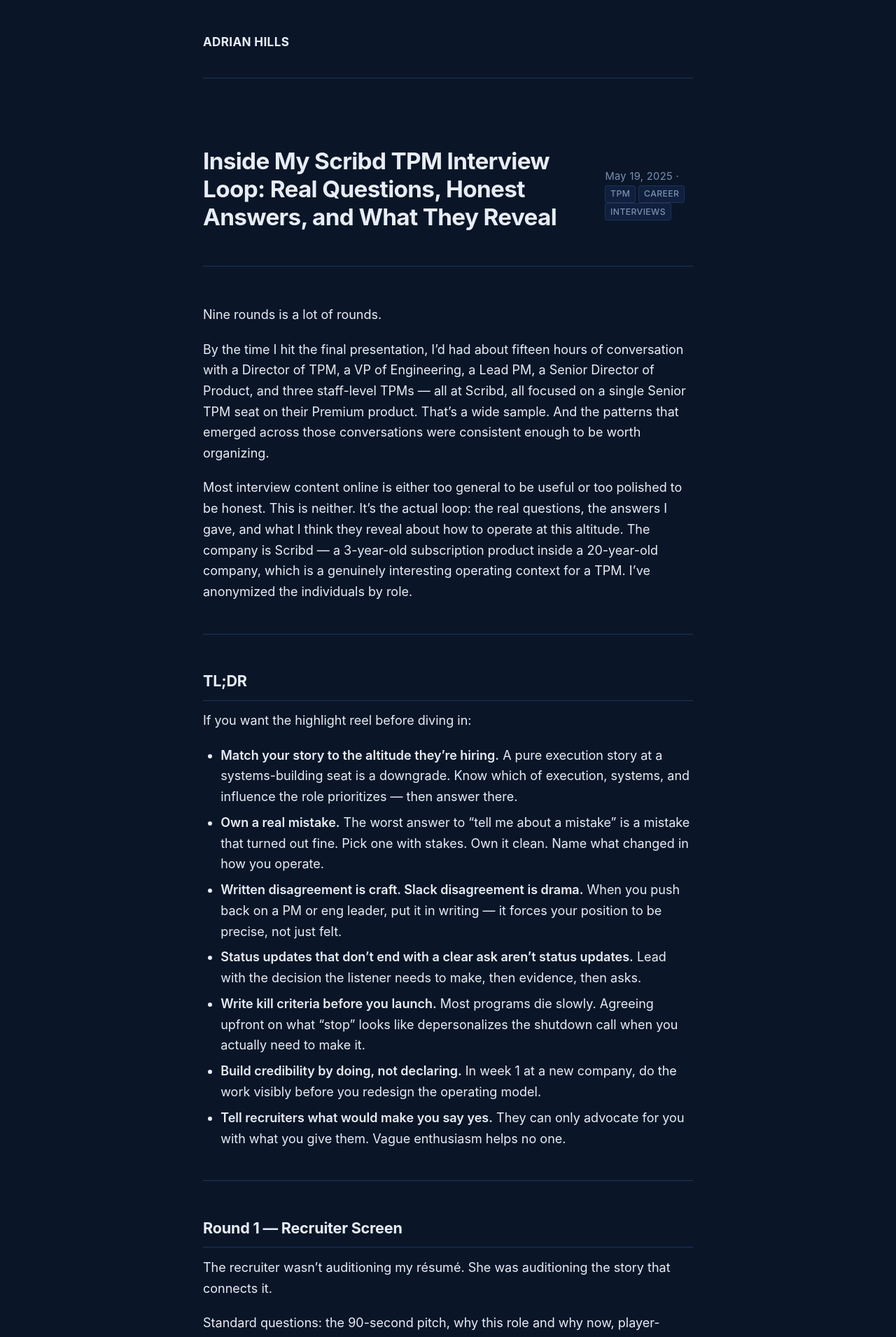
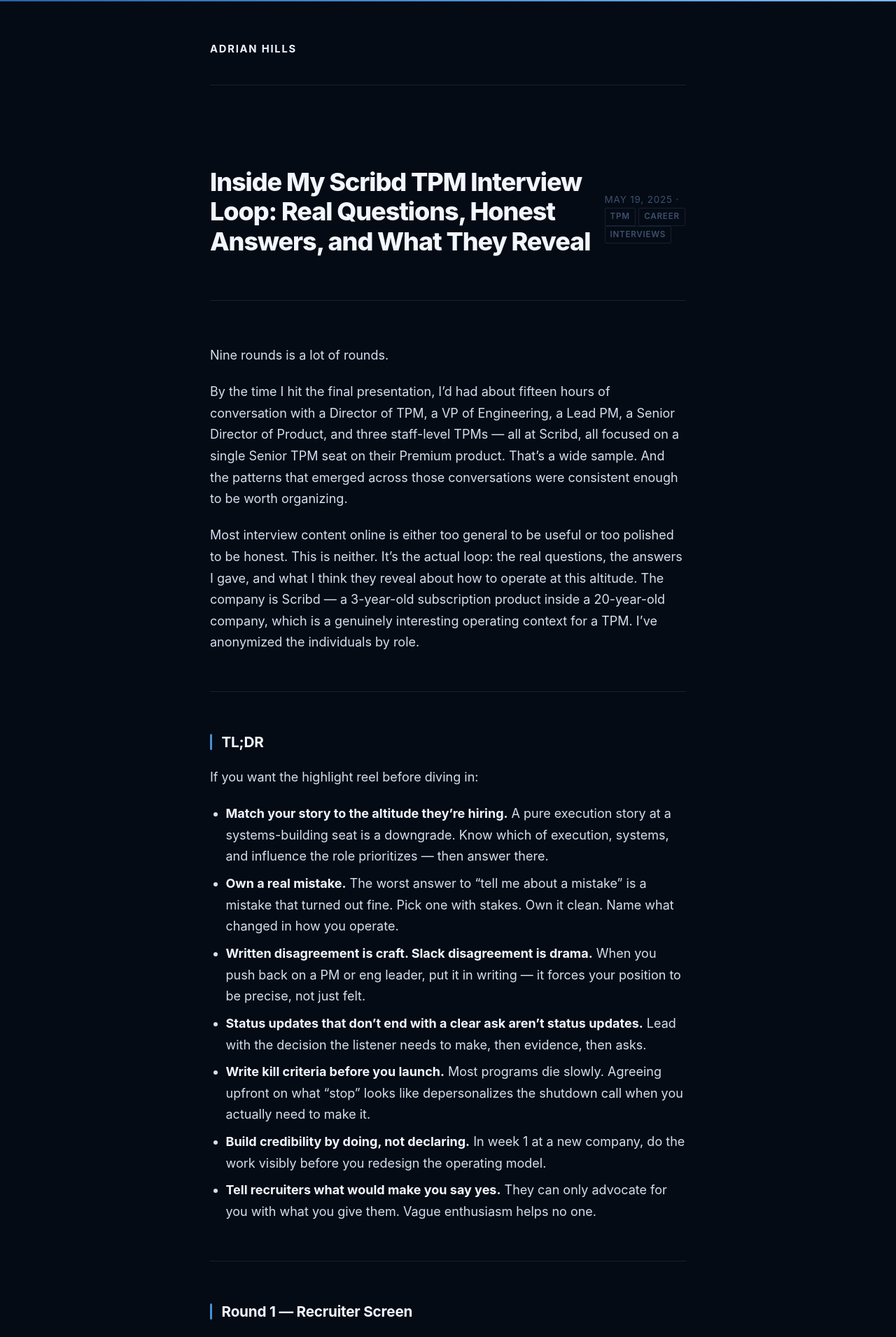
Before and after one commit to adrianhills/adrianhills.github.io, a Jekyll site: the page built from _posts/2025-05-19-scribd-tpm-interview-loop.md, in a window 1280 px wide. Shown: the top 1911 px of the page at 70% size. Built offline with Jekyll 4.4.1, drawn with Linux system fonts in a browser that asks for light colours.

Commit message:
Design: darker navy-black, higher contrast, elevated details
- Background near-black (#050b14)
- Blue accent bar pinned to top of viewport
- H2 sections get a left accent bar marker
- Blockquotes: bordered card treatment, italic blue text
- Ordered list: custom numbered badges
- Subtle link underline with hover transition
- Tighter type scale, more breathing room

Co-Authored-By: Claude Sonnet 4.6 <noreply@anthropic.com>

```diff
--- a/assets/css/main.css
+++ b/assets/css/main.css
@@ -2,26 +2,38 @@
 *, *::before, *::after { box-sizing: border-box; margin: 0; padding: 0; }
 
 :root {
-  --bg:      #0a1628;
-  --surface: #0f1f3d;
-  --border:  #1e3358;
-  --text:    #e8edf5;
-  --muted:   #7a90b0;
-  --accent:  #5b9bd5;
-  --accent-bright: #7db8e8;
-  --max-width: 700px;
-  --font-sans: -apple-system, BlinkMacSystemFont, "Segoe UI", Helvetica, Arial, sans-serif;
+  --bg:       #050b14;
+  --surface:  #0a1220;
+  --border:   #162033;
+  --text:     #f2f6ff;
+  --muted:    #6a80a8;
+  --dim:      #3d5070;
+  --accent:   #4a8fd4;
+  --accent-hi: #7ab8f5;
+  --max-width: 680px;
+  --font: -apple-system, BlinkMacSystemFont, "Segoe UI", Helvetica, Arial, sans-serif;
 }
 
-html { font-size: 18px; }
+html { font-size: 18px; -webkit-font-smoothing: antialiased; }
 
 body {
-  font-family: var(--font-sans);
+  font-family: var(--font);
   color: var(--text);
   background: var(--bg);
-  line-height: 1.65;
+  line-height: 1.7;
   padding: 0 1.5rem;
   min-height: 100vh;
+}
+
+/* Accent bar at top */
+body::before {
+  content: '';
+  display: block;
+  position: fixed;
+  top: 0; left: 0; right: 0;
+  height: 2px;
+  background: linear-gradient(90deg, #2563a8 0%, #4a8fd4 50%, #7ab8f5 100%);
+  z-index: 100;
 }
 
 /* Layout */
@@ -31,50 +43,51 @@ header, main, footer {
 }
 
 header {
-  padding: 2.5rem 0 2rem;
-  border-bottom: 1px solid var(--border);
-  margin-bottom: 3rem;
+  padding: 3rem 0 2rem;
+  margin-bottom: 3.5rem;
   display: flex;
   align-items: center;
   justify-content: space-between;
+  border-bottom: 1px solid var(--border);
 }
 
-main { padding-bottom: 5rem; }
+main { padding-bottom: 6rem; }
 
 footer {
   border-top: 1px solid var(--border);
-  padding: 1.5rem 0 2.5rem;
-  font-size: 0.82rem;
-  color: var(--muted);
+  padding: 1.75rem 0 3rem;
+  font-size: 0.78rem;
+  color: var(--dim);
+  letter-spacing: 0.02em;
 }
-footer a { color: var(--muted); text-decoration: none; }
-footer a:hover { color: var(--accent-bright); }
+footer a { color: var(--muted); text-decoration: none; transition: color 0.15s; }
+footer a:hover { color: var(--accent-hi); }
 
 /* Nav */
 .site-title {
+  font-size: 0.82rem;
   font-weight: 700;
-  font-size: 0.95rem;
   color: var(--text);
   text-decoration: none;
-  letter-spacing: 0.02em;
+  letter-spacing: 0.12em;
   text-transform: uppercase;
 }
-.site-title:hover { color: var(--accent-bright); }
+.site-title:hover { color: var(--accent-hi); }
 
-/* Homepage index */
+/* Index page */
 .page-title {
-  font-size: 0.72rem;
+  font-size: 0.68rem;
   font-weight: 600;
-  color: var(--muted);
-  margin-bottom: 2rem;
+  color: var(--dim);
+  margin-bottom: 2.5rem;
   text-transform: uppercase;
-  letter-spacing: 0.1em;
+  letter-spacing: 0.14em;
 }
 
 .post-list { list-style: none; }
 
 .post-list li {
-  padding: 1.6rem 0;
+  padding: 1.75rem 0;
   border-bottom: 1px solid var(--border);
 }
 .post-list li:first-child { border-top: 1px solid var(--border); }
@@ -86,132 +99,191 @@ footer a:hover { color: var(--accent-bright); }
   text-decoration: none;
   line-height: 1.35;
   display: block;
-  margin-bottom: 0.3rem;
+  margin-bottom: 0.4rem;
+  transition: color 0.15s;
 }
-.post-list a:hover { color: var(--accent-bright); }
+.post-list a:hover { color: var(--accent-hi); }
 
 .post-list .meta {
-  font-size: 0.78rem;
-  color: var(--muted);
-  margin-top: 0.25rem;
-  letter-spacing: 0.02em;
+  font-size: 0.75rem;
+  color: var(--dim);
+  letter-spacing: 0.04em;
+  text-transform: uppercase;
 }
 
 .post-list .excerpt {
   font-size: 0.9rem;
   color: var(--muted);
-  margin-top: 0.45rem;
-  line-height: 1.5;
+  margin-top: 0.5rem;
+  line-height: 1.55;
 }
 
 /* Tags */
 .tag {
   display: inline-block;
-  font-size: 0.68rem;
-  background: var(--surface);
-  color: var(--muted);
+  font-size: 0.65rem;
+  background: transparent;
+  color: var(--dim);
   border: 1px solid var(--border);
-  padding: 0.1em 0.55em;
-  border-radius: 3px;
-  font-weight: 500;
-  letter-spacing: 0.03em;
+  padding: 0.15em 0.6em;
+  border-radius: 2px;
+  font-weight: 600;
+  letter-spacing: 0.06em;
   text-transform: uppercase;
 }
 
-/* Post layout */
-.post-header { margin-bottom: 3rem; }
+/* Post header */
+.post-header {
+  margin-bottom: 3.5rem;
+  padding-bottom: 2.5rem;
+  border-bottom: 1px solid var(--border);
+}
 
 .post-header h1 {
-  font-size: 1.85rem;
-  font-weight: 700;
-  line-height: 1.2;
-  letter-spacing: -0.02em;
-  margin-bottom: 0.75rem;
+  font-size: 2rem;
+  font-weight: 800;
+  line-height: 1.18;
+  letter-spacing: -0.03em;
+  margin-bottom: 1rem;
   color: var(--text);
 }
 
 .post-meta {
-  font-size: 0.82rem;
-  color: var(--muted);
-  letter-spacing: 0.02em;
+  font-size: 0.75rem;
+  color: var(--dim);
+  text-transform: uppercase;
+  letter-spacing: 0.06em;
 }
 
-/* Post body typography */
+/* Post body */
 .post-content h2 {
-  font-size: 1.2rem;
+  font-size: 1.15rem;
   font-weight: 700;
   color: var(--text);
-  margin: 2.75rem 0 0.75rem;
+  margin: 3rem 0 1rem;
   letter-spacing: -0.01em;
-  padding-bottom: 0.5rem;
-  border-bottom: 1px solid var(--border);
+  display: flex;
+  align-items: center;
+  gap: 0.75rem;
+}
+
+.post-content h2::before {
+  content: '';
+  display: inline-block;
+  width: 3px;
+  height: 1.1em;
+  background: var(--accent);
+  border-radius: 2px;
+  flex-shrink: 0;
 }
 
 .post-content h3 {
-  font-size: 1rem;
-  font-weight: 600;
-  color: var(--accent-bright);
-  margin: 1.75rem 0 0.4rem;
+  font-size: 0.72rem;
+  font-weight: 700;
+  color: var(--accent);
+  margin: 2rem 0 0.5rem;
   text-transform: uppercase;
-  letter-spacing: 0.05em;
-  font-size: 0.8rem;
+  letter-spacing: 0.1em;
 }
 
-.post-content p { margin-bottom: 1.1rem; color: var(--text); }
+.post-content p {
+  margin-bottom: 1.2rem;
+  color: #d4dff0;
+}
 
 .post-content ul, .post-content ol {
-  margin: 0.6rem 0 1.1rem 1.4rem;
+  margin: 0.5rem 0 1.2rem 1.25rem;
 }
-.post-content li { margin-bottom: 0.4rem; color: var(--text); }
+.post-content li {
+  margin-bottom: 0.45rem;
+  color: #d4dff0;
+}
 
+/* Blockquote — elevated treatment */
 .post-content blockquote {
+  position: relative;
+  margin: 2rem 0;
+  padding: 1.4rem 1.5rem 1.4rem 2rem;
+  background: var(--surface);
+  border: 1px solid var(--border);
   border-left: 3px solid var(--accent);
-  padding: 0.6rem 0 0.6rem 1.25rem;
-  margin: 1.75rem 0;
-  background: var(--surface);
-  border-radius: 0 4px 4px 0;
+  border-radius: 0 6px 6px 0;
 }
 .post-content blockquote p {
   margin-bottom: 0;
-  color: var(--accent-bright);
+  color: var(--accent-hi);
   font-style: italic;
+  font-size: 0.97rem;
+  line-height: 1.65;
 }
 
 .post-content hr {
   border: none;
   border-top: 1px solid var(--border);
-  margin: 2.5rem 0;
+  margin: 3rem 0;
 }
 
-.post-content strong { font-weight: 600; color: var(--text); }
+.post-content strong { font-weight: 700; color: var(--text); }
 .post-content em { font-style: italic; color: var(--muted); }
 
-.post-content a { color: var(--accent-bright); text-decoration: none; }
-.post-content a:hover { text-decoration: underline; }
+.post-content a { color: var(--accent-hi); text-decoration: none; border-bottom: 1px solid var(--border); transition: color 0.15s, border-color 0.15s; }
+.post-content a:hover { color: #fff; border-color: var(--accent-hi); }
 
 .post-content code {
-  font-family: "SF Mono", "Fira Code", monospace;
-  font-size: 0.83em;
+  font-family: "SF Mono", "Fira Code", "Fira Mono", monospace;
+  font-size: 0.82em;
   background: var(--surface);
   border: 1px solid var(--border);
-  color: var(--accent-bright);
-  padding: 0.1em 0.4em;
+  color: var(--accent-hi);
+  padding: 0.15em 0.45em;
   border-radius: 3px;
+}
+
+/* Numbered list styling for kickoff steps */
+.post-content ol {
+  counter-reset: steps;
+  list-style: none;
+  margin-left: 0;
+}
+.post-content ol li {
+  counter-increment: steps;
+  display: flex;
+  gap: 0.85rem;
+  align-items: baseline;
+}
+.post-content ol li::before {
+  content: counter(steps);
+  font-size: 0.7rem;
+  font-weight: 700;
+  color: var(--accent);
+  background: var(--surface);
+  border: 1px solid var(--border);
+  min-width: 1.5rem;
+  height: 1.5rem;
+  display: inline-flex;
+  align-items: center;
+  justify-content: center;
+  border-radius: 3px;
+  letter-spacing: 0;
+  flex-shrink: 0;
+  margin-top: 0.15rem;
 }
 
 /* Post nav */
 .post-nav {
   max-width: var(--max-width);
-  margin: 3rem auto 0;
+  margin: 3.5rem auto 0;
   padding-top: 1.5rem;
   border-top: 1px solid var(--border);
-  font-size: 0.88rem;
+  font-size: 0.82rem;
 }
-.post-nav a { color: var(--accent); text-decoration: none; }
-.post-nav a:hover { color: var(--accent-bright); }
+.post-nav a { color: var(--muted); text-decoration: none; transition: color 0.15s; }
+.post-nav a:hover { color: var(--accent-hi); }
 
 /* Responsive */
 @media (max-width: 600px) {
   html { font-size: 16px; }
-  .post-header h1 { font-size: 1.45rem; }
+  body::before { height: 2px; }
+  .post-header h1 { font-size: 1.5rem; }
+  header { padding: 2.25rem 0 1.5rem; }
 }
```
